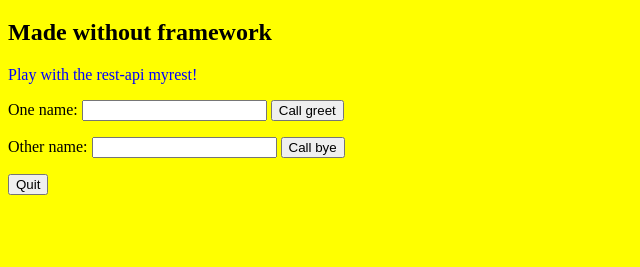
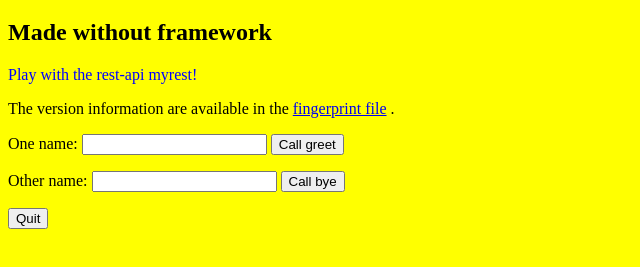
Before and after one commit to charlyoleg/locapoc, a website: page webui/noframework/index.html in a window 1280 px wide. Shown: the part 61-328 px from the top of the page, without its empty margins (0-640 px from the left). Drawn offline with Linux system fonts and the light colour scheme.

Commit message:
a link to the fingerprint

```diff
--- a/webui/noframework/index.html
+++ b/webui/noframework/index.html
@@ -19,6 +19,10 @@
     <h1>locapoc WebUI</h1>
     <h2>Made without framework</h2>
     <p class="instructions">Play with the rest-api myrest!</p>
+    <p>The version information are available in the
+      <a href="/locapoc_fingerprint.txt">fingerprint file</a>
+      .
+    </p>
     <section>
       <span>One name:</span>
       <input type="text" id="name1" />
```
